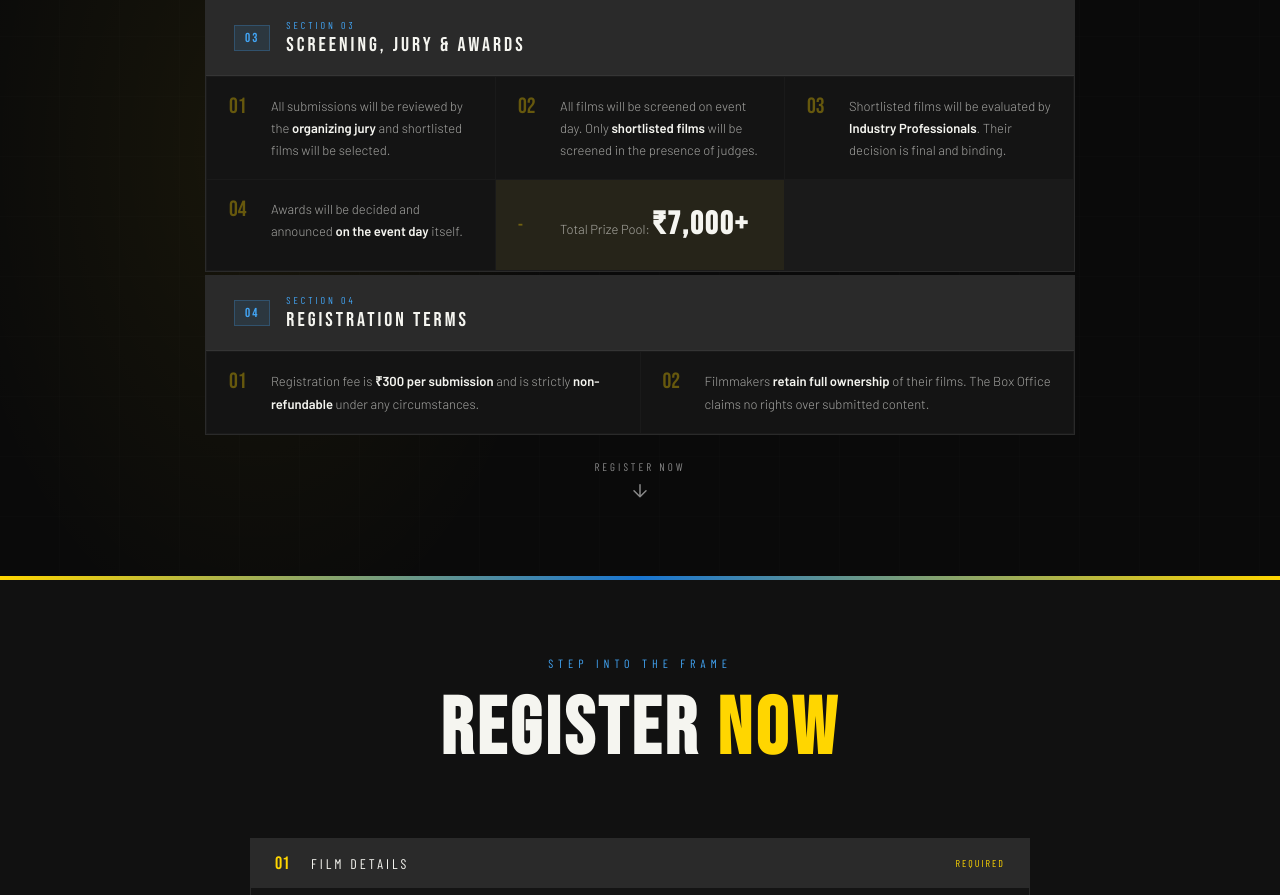
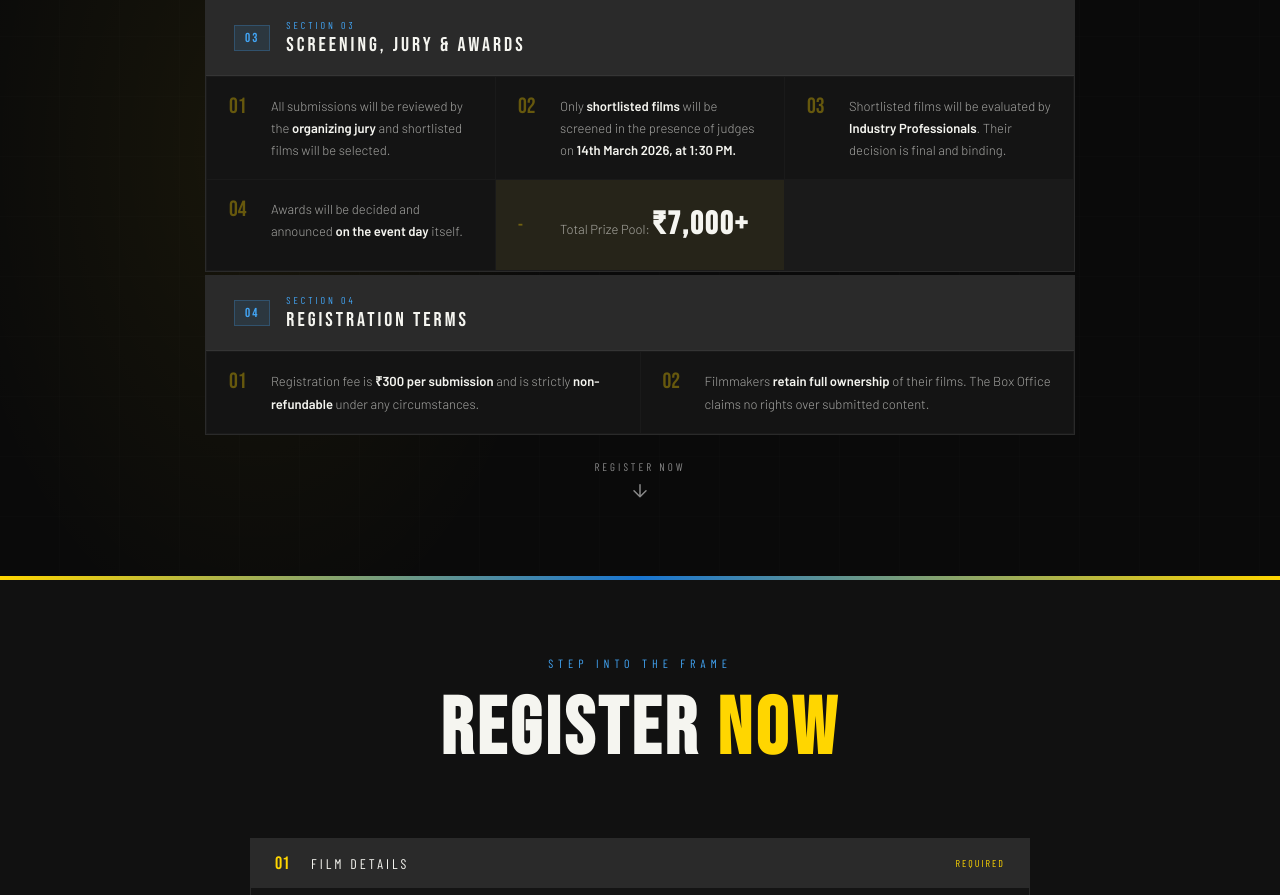
Before and after one commit to ksm-13/tbomit-lights-camera-action, a website: page public/index.html in a window 1280 px wide. Shown: the part 1580-2475 px from the top of the page. Drawn offline with nearby package versions, Linux system fonts and the light colour scheme.

Commit message:
Update index.html

```diff
--- a/public/index.html
+++ b/public/index.html
@@ -393,7 +393,7 @@
         </div>
         <div class="gl-grid">
           <div class="gl-item"><div class="gl-num">01</div><div class="gl-text">All submissions will be reviewed by the <strong>organizing jury</strong> and shortlisted films will be selected.</div></div>
-          <div class="gl-item"><div class="gl-num">02</div><div class="gl-text">All films will be screened on event day. Only <strong>shortlisted films</strong> will be screened in the presence of judges.</div></div>
+          <div class="gl-item"><div class="gl-num">02</div><div class="gl-text">Only <strong>shortlisted films</strong> will be screened in the presence of judges on <strong>14th March 2026, at 1:30 PM.</strong></div></div>
           <div class="gl-item"><div class="gl-num">03</div><div class="gl-text">Shortlisted films will be evaluated by <strong>Industry Professionals</strong>. Their decision is final and binding.</div></div>
           <div class="gl-item"><div class="gl-num">04</div><div class="gl-text">Awards will be decided and announced <strong>on the event day</strong> itself.</div></div>
           <div class="gl-item gl-item--prize"><div class="gl-num prize-num">-</div><div class="gl-text">Total Prize Pool: <strong class="prize-val">₹7,000+</strong></div></div>
```
